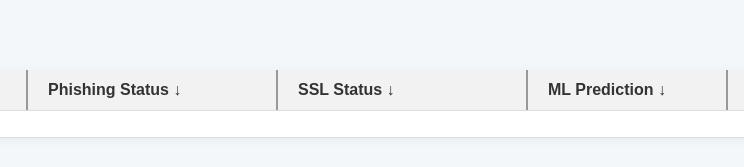
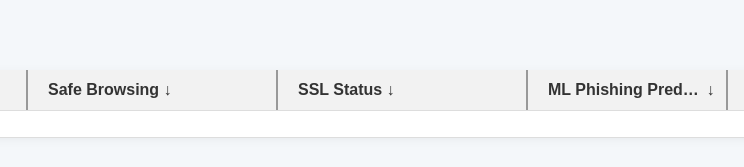
Before and after one commit to JasperHall477/web-app, a website: page public/dashboard.html in a window 1280 px wide. Shown: the part 736-903 px from the top of the page, 274-1018 px from the left. Drawn offline with nearby package versions, Linux system fonts and the light colour scheme; no server answers; sample sign-in values are in the browser's storage.

Commit message:
heading changes dashboard

```diff
--- a/public/dashboard.html
+++ b/public/dashboard.html
@@ -35,9 +35,9 @@
         <thead>
           <tr>
             <th><span class="sort-text">URL</span><span class="resize-handle"></span></th>
-            <th><span class="sort-text">Phishing Status</span><span class="resize-handle"></span></th>
+            <th><span class="sort-text">Safe Browsing</span><span class="resize-handle"></span></th>
             <th><span class="sort-text">SSL Status</span><span class="resize-handle"></span></th>
-            <th><span class="sort-text">ML Prediction</span><span class="resize-handle"></span></th>
+            <th><span class="sort-text">ML Phishing Prediction</span><span class="resize-handle"></span></th>
             <th><span class="sort-text">VirusTotal</span></th>
             <th style="width: 150px;">Actions</th>
           </tr>
```
